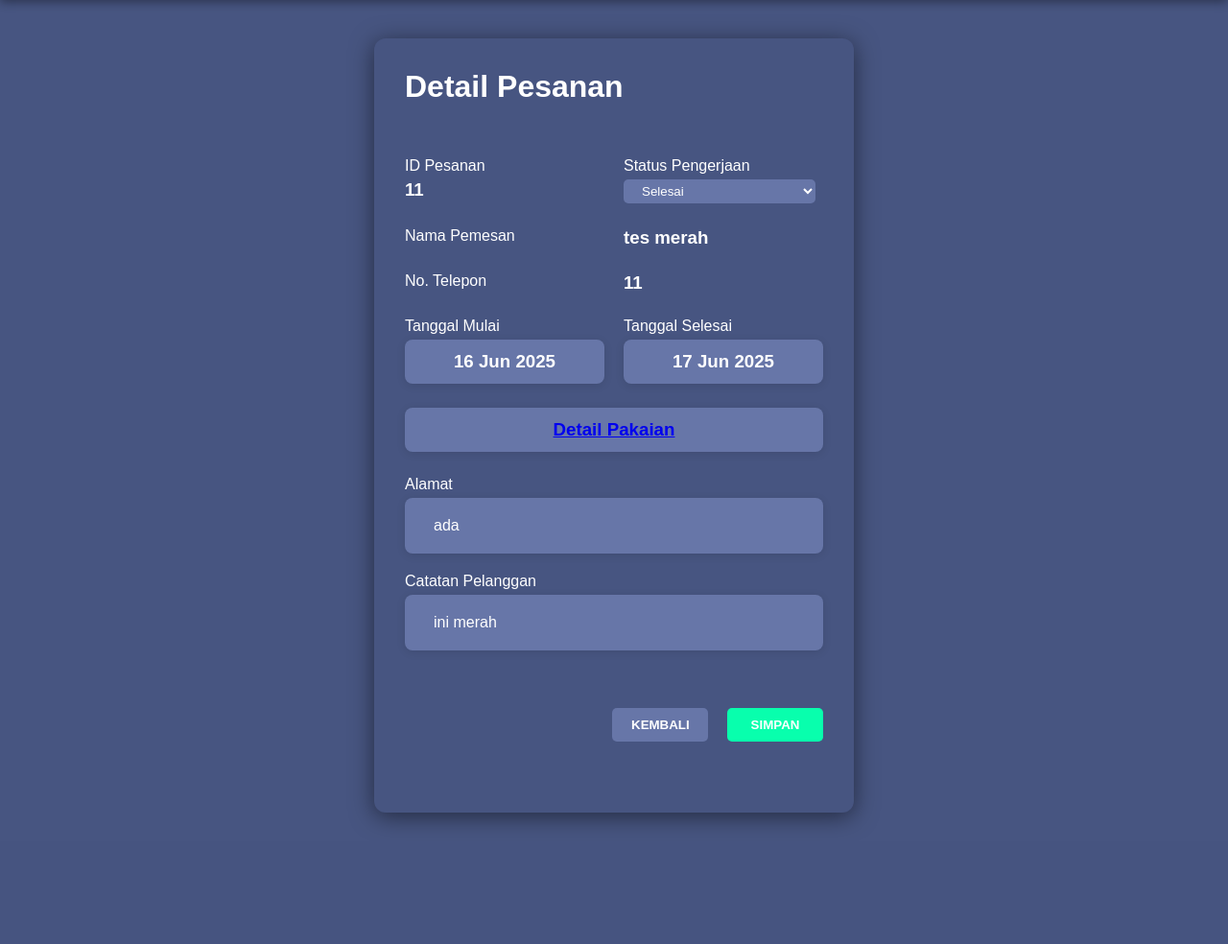
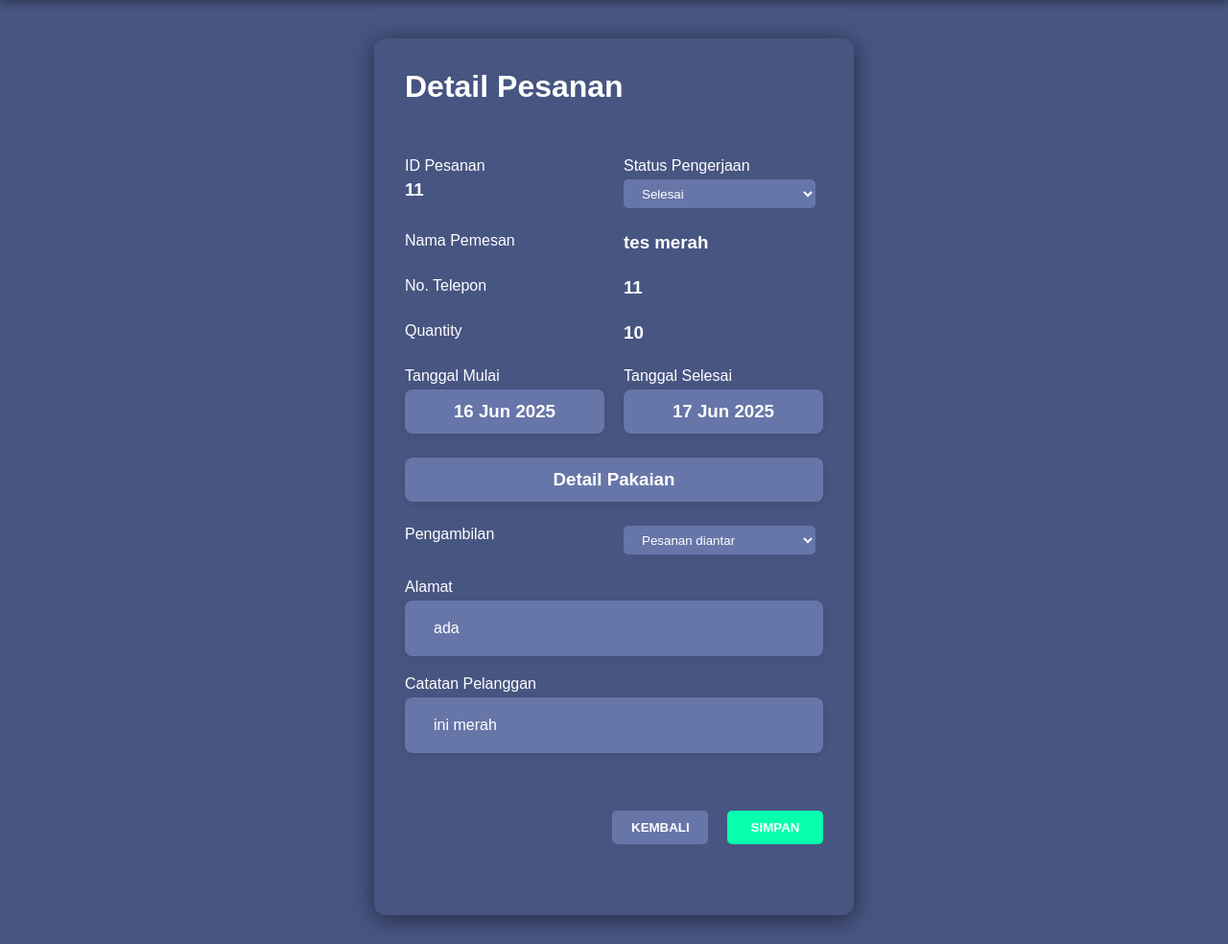
Before and after one commit to rahmanisstudent/project-rbpl-native, a PHP site: page /detail.php?id=11 in a window 1280 px wide. Shown: the part 148-1132 px from the top of the page at 96% size. Before the commit the page ends 1009 px from the top, so only its background shows below. Run offline with PHP 8.4, Linux system fonts and the light colour scheme; data comes from the database, SQL or seed files in the repository.

Commit message:
ga cuma update status, tp juga bisa ubah pengambilan

```diff
--- a/css/detail.css
+++ b/css/detail.css
@@ -14,11 +14,15 @@
 .div4 { grid-area: 2 / 2 / 3 / 3; }
 .div5 { grid-area: 3 / 1 / 4 / 2; }
 .div6 { grid-area: 3 / 2 / 4 / 3; }
-.div7 { grid-area: 4 / 1 / 5 / 2; }
-.div8 { grid-area: 4 / 2 / 5 / 3; }
-.div9 { grid-area: 5 / 1 / 6 / 3; }
-.div10 { grid-area: 6 / 1 / 7 / 3; }
-.div11 { grid-area: 7 / 1 / 8 / 3; }
+.div5ii { grid-area: 4 / 1 / 5 / 2; }
+.div6ii { grid-area: 4 / 2 / 5 / 3; }
+.div7 { grid-area: 5 / 1 / 6 / 2; }
+.div8 { grid-area: 5 / 2 / 6 / 3; }
+.div9 { grid-area: 6 / 1 / 7 / 3; }
+.div3ii { grid-area: 7 / 1 / 8 / 2; }
+.div4ii { grid-area: 7 / 2 / 8 / 3; }
+.div10 { grid-area: 8 / 1 / 9 / 3; }
+.div11 { grid-area: 9 / 1 / 10 / 3; }
 
 .container {
   color: white;
@@ -45,6 +49,8 @@
 
 .detail-pakaian{
   cursor: pointer;
+  text-decoration: none;
+  color: white;
 }
 
 .kotakan p{
@@ -58,7 +64,7 @@ label, select, h3 {
 
 select {
   padding: 0px 0px 0px 15px;
-  height: 25px;
+  height: 30px;
   width: 200px;
   color: rgb(255, 255, 255);
   background-color: #6776a8;
@@ -110,15 +116,13 @@ body {
   height: auto;
   margin: 20px auto;
   position: relative;
-
+  padding-bottom: 40px;
 }
 
 .detail-pakaian-content img {
   max-width: 100%;
   height: auto;
   border-radius: 8px;
-  margin-bottom: 20px;
-
 }
 
 .popup-content h2 {
@@ -135,5 +139,11 @@ body {
 }
 
 .pakaian-info{
-  margin-left: 20px;
+  margin-left: 15px;
+  margin-right: 15px;
 }
+
+.pakaian-info h3{
+  margin-top: 15px;
+  margin-bottom: 5px;
+}
--- a/detail.php
+++ b/detail.php
@@ -84,6 +84,12 @@ if (!$design) {
                 <div class="div6">
                     <h3><?php echo htmlspecialchars($design['nomor_telepon']); ?></h3>
                 </div>
+                <div class="div5ii">
+                    <label for="Quantity">Quantity</label>
+                </div>
+                <div class="div6ii">
+                    <h3><?php echo htmlspecialchars($design['quantity']); ?></h3>
+                </div>
                 <div class="div7">
                     <label for="tanggal pemesanan">Tanggal Mulai</label>
                     <div class="kotakan">
@@ -98,11 +104,24 @@ if (!$design) {
                 </div>
                 <div class="div9">
                     <div class="kotakan">
-                        <a href="javascript:void(0);" onclick="showPopupDetailPakaian()">
-
+                        <a style="text-decoration: none;" href="javascript:void(0);" onclick="showPopupDetailPakaian()">
                             <h3 class="detail-pakaian">Detail Pakaian</h3>
                         </a>
                     </div>
+                </div>
+                <div class="div3ii">
+                    <label for="pengambilan">Pengambilan</label>
+                </div>
+                <div class="div4ii">
+                    <select id="opsi_pengambilan" name="opsi_pengambilan">
+                        <option value="Pesanan diantar" <?php if ($design['opsi_pengambilan'] == 'Pesanan diantar')
+                            echo 'selected'; ?>>Pesanan diantar
+                        </option>
+                        <option value="Ambil di tempat" <?php if ($design['opsi_pengambilan'] == 'Ambil di tempat')
+                            echo 'selected'; ?>>
+                            Ambil di tempat
+                        </option>
+                    </select>
                 </div>
                 <div class="div10">
                     <label for="alamat">Alamat</label>
@@ -147,17 +166,49 @@ if (!$design) {
                         class="pakaian-image">
                     <div class="pakaian-info">
                         <h3><?php echo htmlspecialchars($designData['jenis_pakaian']); ?></h3>
-                        <p><?php echo nl2br(htmlspecialchars($designData['deskripsi_design'])); ?></p>
+                        <p style="word-break: break-word; text-align: justify;">
+                            <?php echo nl2br(htmlspecialchars($designData['deskripsi_design'])); ?></p>
                         <h3>Ukuran</h3>
                         <ul>
                             <?php
                             if (isset($design['ukuran']) && !empty($design['ukuran'])) {
+                                // Asumsi format: "Panjang Tangan:60,Panjang Kaki:90,Lingkar Dada:100"
                                 $ukuranList = explode(',', $design['ukuran']);
-                                foreach ($ukuranList as $ukuran) {
-                                    echo '<li>' . htmlspecialchars(trim($ukuran)) . '</li>';
+                                $jenisUkuran = [];
+                                $besarUkuran = [];
+
+                                foreach ($ukuranList as $item) {
+                                    $parts = explode(':', $item, 2);
+                                    if (count($parts) == 2) {
+                                        $jenis = trim($parts[0]);
+                                        $besar = trim($parts[1]);
+                                        $jenisUkuran[] = $jenis;
+                                        $besarUkuran[] = $besar;
+                                    }
+                                }
+                                if (count($jenisUkuran) > 0) {
+                                    echo '<div style="display:flex; justify-content:space-between; align-items:flex-start;">';
+                                    // Jenis ukuran di kiri
+                                    echo '<div>';
+                                    echo '<ul style="list-style:none;">';
+                                    foreach ($jenisUkuran as $jenis) {
+                                        echo '<li>' . htmlspecialchars($jenis) . '</li>';
+                                    }
+                                    echo '</ul></div>';
+
+                                    // Besar ukuran di kanan
+                                    echo '<div style="text-align:right;">';
+                                    echo '<ul style="list-style:none;">';
+                                    foreach ($besarUkuran as $besar) {
+                                        echo '<li>' . htmlspecialchars($besar) . ' <span style="font-size:smaller;">cm</span></li>';
+                                    }
+                                    echo '</ul></div>';
+                                    echo '</div>';
+                                } else {
+                                    echo '<p>Tidak ada data ukuran.</p>';
                                 }
                             } else {
-                                echo '<li>Tidak ada data ukuran.</li>';
+                                echo '<p>Tidak ada data ukuran.</p>';
                             }
                             ?>
                         </ul>
```
Also changed, not shown: proses_update_status.php (+7 -6 lines).
